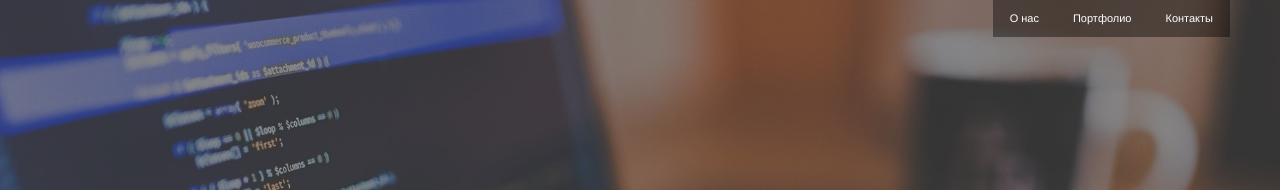
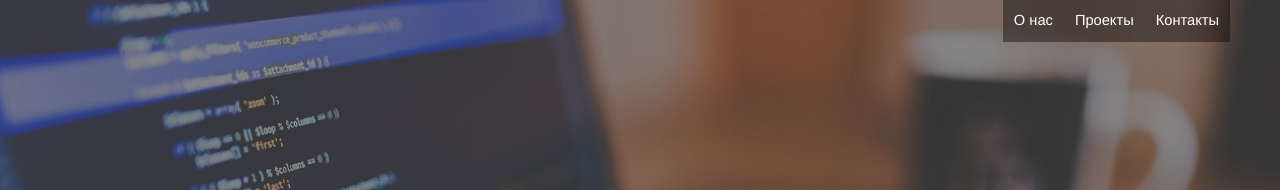
Before and after one commit to BinaryBlitz/binaryblitz.github.io, a Jekyll site: the page built from index.html, in a window 1280 px wide. Shown: the top 190 px of the page. Built offline with Jekyll 4.4.1, drawn with Linux system fonts in a browser that asks for light colours; a style sheet for code colours, icons or effects is not loaded.

Commit message:
Fix font size

```diff
--- a/_includes/menu.html
+++ b/_includes/menu.html
@@ -1,7 +1,7 @@
 <div class="menu">
   <ul>
     <li><a href="#about" class="btn btn-dark btn-lg">О нас</a></li>
-    <li><a href="#portfolio" class="btn btn-dark btn-lg">Портфолио</a></li>
+    <li><a href="#portfolio" class="btn btn-dark btn-lg">Проекты</a></li>
     <li><a href="#call-to-action" class="btn btn-dark btn-lg">Контакты</a></li>
   </ul>
 </div>
--- a/css/stylish-portfolio.css
+++ b/css/stylish-portfolio.css
@@ -192,7 +192,8 @@ hr.small {
 }
 
 .menu ul li a {
-    font-size: 11px;
+    font-size: 11pt;
+    padding: 10px;
 }
 
 /* About */
```
